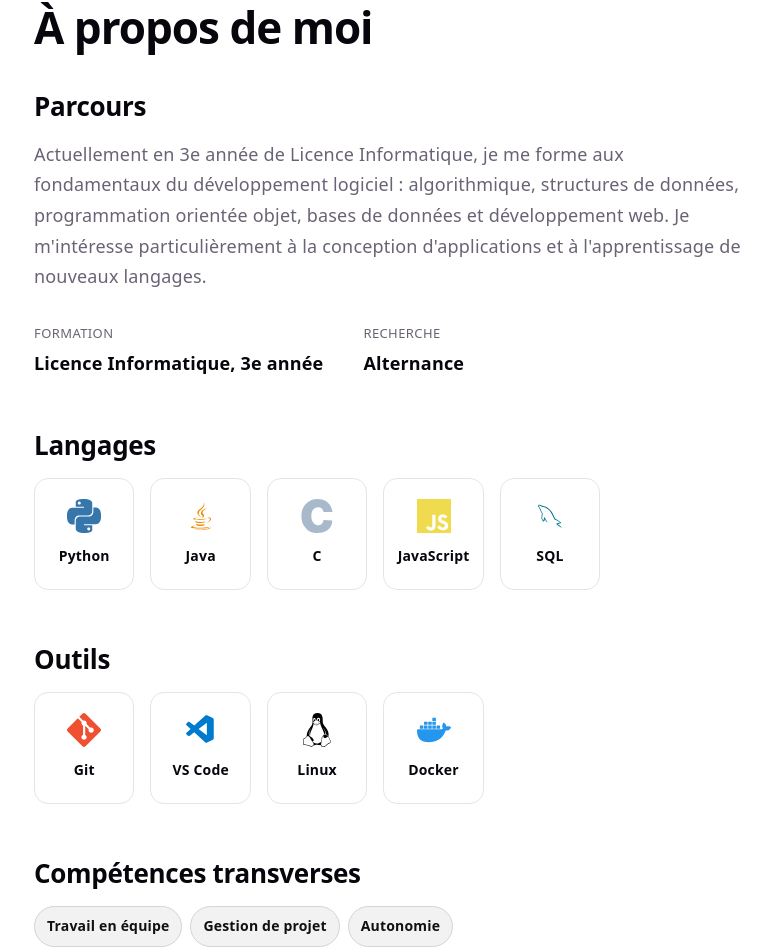
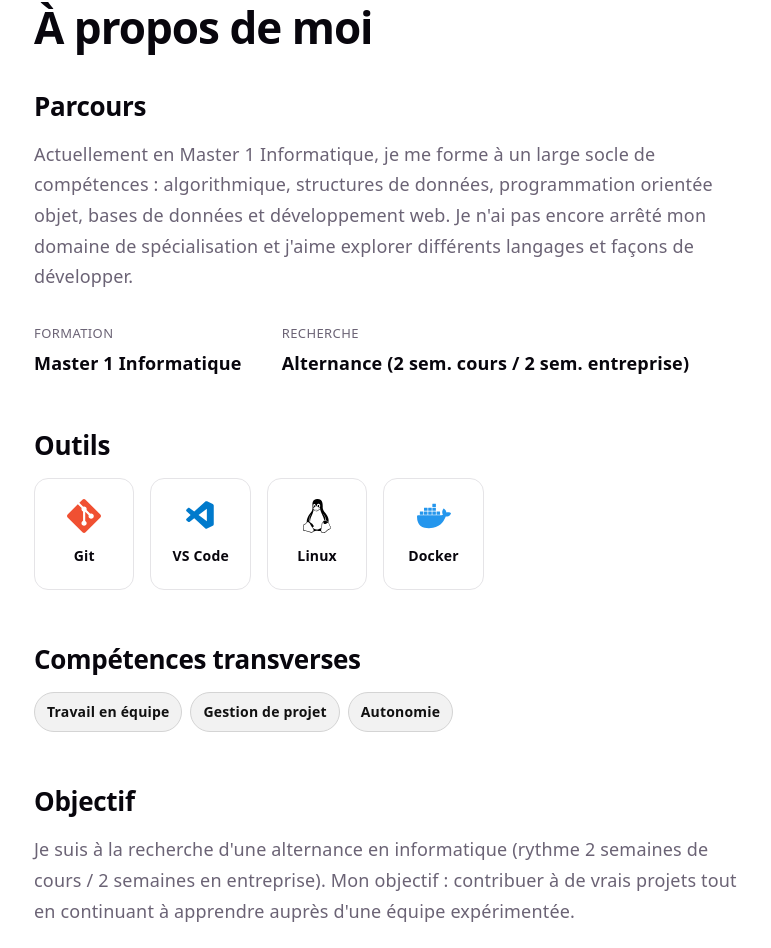
Before and after one commit to Mhmd-vev/portfolio, a React (Vite) app: page /a-propos in a window 1280 px wide. Shown: the part 125-1073 px from the top of the page, without its empty margins (90-861 px from the left). Built offline with nearby package versions, Linux system fonts and the light colour scheme.

Commit message:
Passe en Master 1, précise le rythme d'alternance, retire les langages non confirmés

```diff
--- a/index.html
+++ b/index.html
@@ -4,7 +4,7 @@
     <meta charset="UTF-8" />
     <link rel="icon" href="data:," />
     <meta name="viewport" content="width=device-width, initial-scale=1.0" />
-    <meta name="description" content="Portfolio d'étudiant en licence informatique - projets, compétences et contact." />
+    <meta name="description" content="Portfolio d'étudiant en Master Informatique - projets, compétences et contact." />
     <title>Mon Portfolio</title>
   </head>
   <body>
--- a/src/components/Footer.jsx
+++ b/src/components/Footer.jsx
@@ -2,9 +2,9 @@ function Footer() {
   const year = new Date().getFullYear()
   return (
     <footer className="footer">
-      <p>© {year} Mouhmed · Portfolio étudiant, Licence Informatique</p>
+      <p>© {year} Mouhmed · Portfolio étudiant, Master Informatique</p>
       <div className="footer-links">
-        <a href="mailto:mouhmedelmahdi@gmail.com">Email</a>
+        <a href="mailto:mouhmed.allouchee@gmail.com">Email</a>
         <a href="https://github.com/Mhmd-vev" target="_blank" rel="noreferrer">
           GitHub
         </a>
--- a/src/data/projects.js
+++ b/src/data/projects.js
@@ -1,4 +1,5 @@
-export const languages = ['Python', 'Java', 'C', 'JavaScript', 'SQL']
+// Ajoute un langage ici une fois qu'un projet correspondant existe (pour les filtres).
+export const languages = []
 
 // Ajoute tes projets ici. Exemple :
 // {
@@ -11,17 +12,4 @@ export const languages = ['Python', 'Java', 'C', 'JavaScript', 'SQL']
 //   link: '',    // URL de la démo en ligne, si disponible
 //   repo: '',    // URL du dépôt GitHub
 // }
-export const projects = [
-  {
-    id: 1,
-    title: 'Devine le nombre',
-    description:
-      "Jeu type Mastermind en ligne de commande : devine un nombre mystère de 5 chiffres uniques en un minimum d'essais.",
-    details:
-      "Un jeu en Python jouable dans le terminal, inspiré du Mastermind. Le programme tire au hasard un nombre mystère de 5 chiffres tous différents, et le joueur doit le deviner en proposant des nombres de 5 chiffres. Après chaque essai, le jeu indique combien de chiffres proposés sont corrects et combien sont en plus bien placés, jusqu'à ce que le nombre soit trouvé. Le code vérifie aussi que chaque proposition est valide (bonne longueur, pas de chiffres répétés), et affiche à la fin le nombre d'essais qu'il a fallu pour trouver le nombre mystère.",
-    languages: ['Python'],
-    image: '',
-    link: '',
-    repo: 'https://github.com/Mhmd-vev/devineNombre',
-  },
-]
+export const projects = []
--- a/src/data/skills.js
+++ b/src/data/skills.js
@@ -1,14 +1,10 @@
-import { SiPython, SiC, SiJavascript, SiGit, SiDocker, SiLinux } from 'react-icons/si'
-import { DiJava, DiMysql } from 'react-icons/di'
+import { SiGit, SiDocker, SiLinux } from 'react-icons/si'
 import { VscVscode } from 'react-icons/vsc'
 
-export const languages = [
-  { name: 'Python', icon: SiPython, color: '#3776AB' },
-  { name: 'Java', icon: DiJava, color: '#ED8B00' },
-  { name: 'C', icon: SiC, color: '#A8B9CC' },
-  { name: 'JavaScript', icon: SiJavascript, color: '#F0DB4F' },
-  { name: 'SQL', icon: DiMysql, color: '#00758F' },
-]
+// Ajoute un langage ici une fois qu'un projet l'utilise. Exemple :
+// { name: 'Python', icon: SiPython, color: '#3776AB' }
+// (icône depuis react-icons, ex: 'si' pour simple-icons, 'di' pour devicons)
+export const languages = []
 
 export const tools = [
   { name: 'Git', icon: SiGit, color: '#F05032' },
--- a/src/pages/About.jsx
+++ b/src/pages/About.jsx
@@ -11,24 +11,27 @@ function About() {
       <div className="about-block">
         <h2>Parcours</h2>
         <p>
-          Actuellement en 3e année de Licence Informatique, je me forme aux
-          fondamentaux du développement logiciel : algorithmique, structures de
-          données, programmation orientée objet, bases de données et
-          développement web. Je m'intéresse particulièrement à la conception
-          d'applications et à l'apprentissage de nouveaux langages.
+          Actuellement en Master 1 Informatique, je me forme à un large socle
+          de compétences : algorithmique, structures de données, programmation
+          orientée objet, bases de données et développement web. Je n'ai pas
+          encore arrêté mon domaine de spécialisation et j'aime explorer
+          différents langages et façons de développer.
         </p>
         <div className="fact-row">
           <div className="fact">
             <span className="fact-label">Formation</span>
-            <span className="fact-value">Licence Informatique, 3e année</span>
+            <span className="fact-value">Master 1 Informatique</span>
           </div>
           <div className="fact">
             <span className="fact-label">Recherche</span>
-            <span className="fact-value">Alternance</span>
+            <span className="fact-value">
+              Alternance (2 sem. cours / 2 sem. entreprise)
+            </span>
           </div>
         </div>
       </div>
 
+      {languages.length > 0 && (
         <div className="about-block">
           <h2>Langages</h2>
           <div className="skill-logo-row skill-logo-row-wrap">
@@ -40,6 +43,7 @@ function About() {
             ))}
           </div>
         </div>
+      )}
 
       <div className="about-block">
         <h2>Outils</h2>
@@ -67,9 +71,10 @@ function About() {
       <div className="about-block">
         <h2>Objectif</h2>
         <p>
-          Je suis à la recherche d'une alternance pour mettre en pratique mes
-          compétences et continuer à progresser aux côtés d'une équipe de
-          développement.
+          Je suis à la recherche d'une alternance en informatique (rythme 2
+          semaines de cours / 2 semaines en entreprise). Mon objectif :
+          contribuer à de vrais projets tout en continuant à apprendre auprès
+          d'une équipe expérimentée.
         </p>
         <Link to="/contact" className="btn btn-primary about-cta">
           Me contacter
--- a/src/pages/Contact.jsx
+++ b/src/pages/Contact.jsx
@@ -3,14 +3,15 @@ function Contact() {
     <section className="page">
       <h1>Contact</h1>
       <p className="page-intro">
-        Je suis à la recherche d'une alternance. N'hésite pas à me contacter
-        pour en discuter ou échanger sur un projet.
+        Je suis à la recherche d'une alternance (2 semaines de cours / 2
+        semaines en entreprise). N'hésite pas à me contacter pour en discuter
+        ou échanger sur un projet.
       </p>
 
       <div className="contact-grid">
-        <a className="contact-card" href="mailto:mouhmedelmahdi@gmail.com">
+        <a className="contact-card" href="mailto:mouhmed.allouchee@gmail.com">
           <h3>✉️ Email</h3>
-          <p>mouhmedelmahdi@gmail.com</p>
+          <p>mouhmed.allouchee@gmail.com</p>
         </a>
         <a
           className="contact-card"
--- a/src/pages/Home.jsx
+++ b/src/pages/Home.jsx
@@ -5,13 +5,13 @@ function Home() {
   return (
     <>
       <section className="hero">
-        <p className="hero-eyebrow">Étudiant en Informatique </p>
+        <p className="hero-eyebrow">Étudiant en Master 1 Informatique</p>
         <h1>
           Salut, moi c'est <span className="highlight">Mouhmed</span>.
         </h1>
         <p className="hero-subtitle">
-          Je développe des applications et j'explore différents langages, du bas
-          niveau (C) au web moderne. Ce portfolio rassemble mes projets et mes
+          Je développe des applications et j'explore différents langages de
+          programmation. Ce portfolio rassemble mes projets et mes
           compétences.
         </p>
         <div className="hero-actions">
@@ -24,6 +24,7 @@ function Home() {
         </div>
       </section>
 
+      {languages.length > 0 && (
         <section className="section">
           <h2>Langages maîtrisés</h2>
           <div className="skill-logo-row">
@@ -35,6 +36,7 @@ function Home() {
             ))}
           </div>
         </section>
+      )}
     </>
   )
 }
```
Lines whose indentation alone changed are shown as unchanged.
